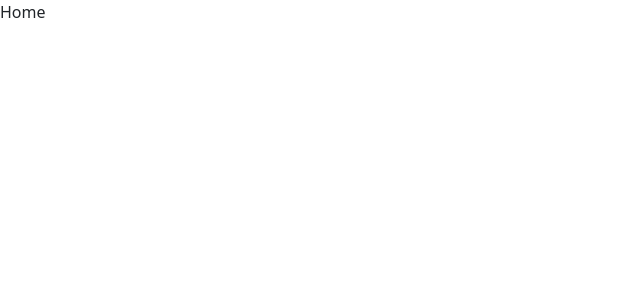
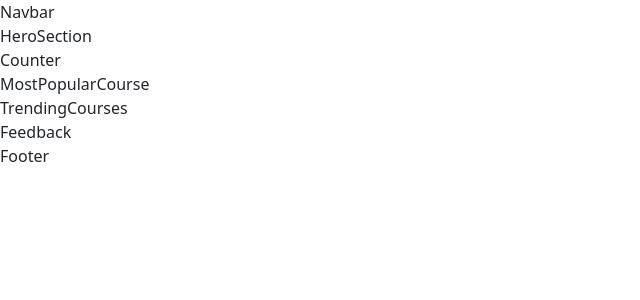
Before and after one commit to VishvajeetSharma/ProjectX-FrontEnd, a React (Vite) app: page / in a window 1280 px wide. Shown: the top 300 px of the page, without its empty margins (0-640 px from the left). Built offline with nearby package versions, Linux system fonts and the light colour scheme.

Commit message:
home page ui

```diff
--- a/src/App.tsx
+++ b/src/App.tsx
@@ -1,6 +1,6 @@
 import { BrowserRouter, Route, Routes } from 'react-router-dom'
-import './styles/style.css'
-import Home from './pages/Home'
+import './styles/style.css';
+import Home from './pages/landing/Home'
 const App = () => {
   return (
     <>
--- a/src/pages/Home.tsx
+++ /dev/null
@@ -1,8 +0,0 @@
-
-const Home = () => {
-  return (
-    <div>Home</div>
-  )
-}
-
-export default Home
--- /dev/null
+++ b/src/pages/landing/Counter.tsx
@@ -0,0 +1,8 @@
+
+const Counter = () => {
+  return (
+    <div>Counter</div>
+  )
+}
+
+export default Counter
--- /dev/null
+++ b/src/pages/landing/Feedback.tsx
@@ -0,0 +1,8 @@
+
+const Feedback = () => {
+  return (
+    <div>Feedback</div>
+  )
+}
+
+export default Feedback
--- /dev/null
+++ b/src/pages/landing/Footer.tsx
@@ -0,0 +1,8 @@
+
+const Footer = () => {
+  return (
+    <div>Footer</div>
+  )
+}
+
+export default Footer
--- /dev/null
+++ b/src/pages/landing/HeroSection.tsx
@@ -0,0 +1,8 @@
+
+const HeroSection = () => {
+  return (
+    <div>HeroSection</div>
+  )
+}
+
+export default HeroSection
--- /dev/null
+++ b/src/pages/landing/Home.tsx
@@ -0,0 +1,25 @@
+import Counter from "./Counter"
+import Feedback from "./Feedback"
+import Footer from "./Footer"
+import HeroSection from "./HeroSection"
+import MostPopularCourse from "./MostPopularCourse"
+import Navbar from "./Navbar"
+import TrendingCourses from "./TrendingCourses"
+
+const Home = () => {
+  return (
+    <>
+      <div className="row">
+        <Navbar />
+        <HeroSection />
+        <Counter />
+        <MostPopularCourse />
+        <TrendingCourses />
+        <Feedback />
+        <Footer />
+      </div>
+    </>
+  )
+}
+
+export default Home
--- /dev/null
+++ b/src/pages/landing/MostPopularCourse.tsx
@@ -0,0 +1,8 @@
+
+const MostPopularCourse = () => {
+  return (
+    <div>MostPopularCourse</div>
+  )
+}
+
+export default MostPopularCourse
--- /dev/null
+++ b/src/pages/landing/Navbar.tsx
@@ -0,0 +1,8 @@
+
+const Navbar = () => {
+  return (
+    <div>Navbar</div>
+  )
+}
+
+export default Navbar
--- /dev/null
+++ b/src/pages/landing/TrendingCourses.tsx
@@ -0,0 +1,8 @@
+
+const TrendingCourses = () => {
+  return (
+    <div>TrendingCourses</div>
+  )
+}
+
+export default TrendingCourses
```
Also changed, not shown: src/components/index.ts (deleted), src/components/index.tsx (added), 2 other files (tests, documents, lock files or other folders).
